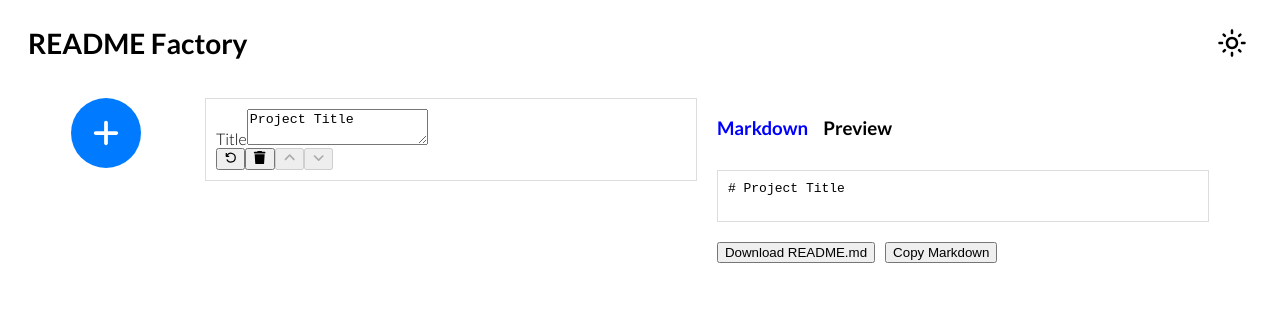
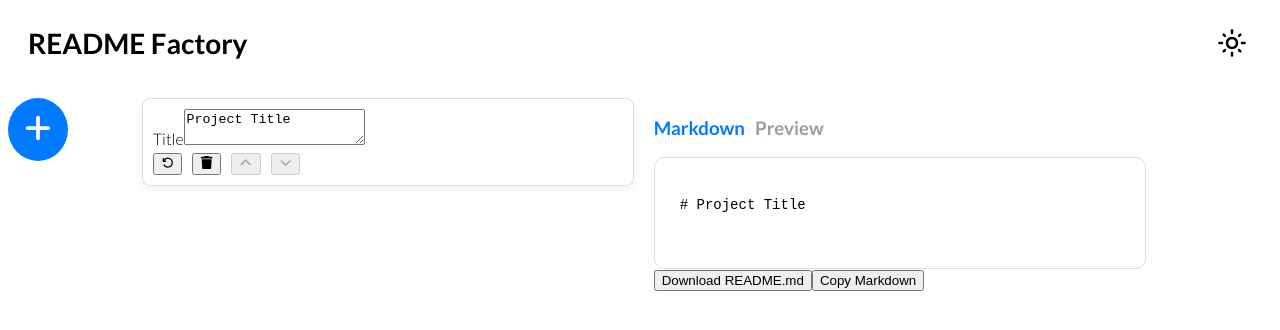
Before and after one commit to nadolf/readme-factory, a React (Vite) app: page /generator in a window 1280 px wide. Shown: the top 330 px of the page. Built offline with nearby package versions, Linux system fonts and the light colour scheme.

Commit message:
Markup section UI changes

```diff
--- a/src/pages/Home.jsx
+++ b/src/pages/Home.jsx
@@ -1,6 +1,5 @@
 import React from "react";
 import "../styles/Home.css"
-import ReadmeGenerator from "./ReadmeGenerator";
 import { Link } from 'react-router-dom';
 
 export default function HomePage() {
--- a/src/pages/ReadmeGenerator.jsx
+++ b/src/pages/ReadmeGenerator.jsx
@@ -149,7 +149,7 @@ export default function ReadmeGenerator() {
                 Preview
               </h3>
             </div>
-
+            <div className="preview-content">
             {activeTab === "markdown" ? (
               <pre className="markdown-area">{generateMarkdown()}</pre>
             ) : (
@@ -157,7 +157,7 @@ export default function ReadmeGenerator() {
                 <ReactMarkdown>{generateMarkdown()}</ReactMarkdown>
               </div>
             )}
-
+            </div>
             <div className="button-container">
               <button onClick={downloadMarkdown}>Download README.md</button>
               <button onClick={copyToClipboard}>Copy Markdown</button>
--- a/src/styles/ReadmeGenerator.css
+++ b/src/styles/ReadmeGenerator.css
@@ -1,4 +1,4 @@
-.generator-container {
+.readme-generator {
   display: flex;
   flex-direction: column;
   align-items: center;
@@ -6,7 +6,7 @@
 
 .content-wrapper {
   display: flex;
-  justify-content: space-between;
+  gap: 20px;
   width: 90%;
   margin-top: 20px;
 }
@@ -18,63 +18,89 @@
 
 .add-button {
   border-radius: 50%;
-  padding: 20px;
-  display: flex;
-  align-items: center;
-  justify-content: center;
+  padding: 15px;
   background-color: #007bff;
   color: white;
   border: none;
   cursor: pointer;
+  transition: 0.3s;
+}
+
+.add-button:hover {
+  background-color: #0056b3;
 }
 
 .dropdown {
   position: absolute;
-  top: 80px;
-  left: 10px;
+  top: 50px;
+  left: 0;
   background: white;
   border: 1px solid #ddd;
   padding: 10px;
   width: 150px;
+  box-shadow: 0px 4px 6px rgba(0, 0, 0, 0.1);
 }
 
 .dropdown-option {
   padding: 10px;
   cursor: pointer;
+  transition: 0.3s;
+}
+
+.dropdown-option:hover {
+  background: #f0f0f0;
 }
 
 .sections-container {
   flex: 1;
-  margin-left: 20px;
+  display: flex;
+  flex-direction: column;
+  gap: 15px;
 }
 
 .section-card {
   border: 1px solid #ddd;
   padding: 10px;
-  margin-bottom: 10px;
+  border-radius: 8px;
+  box-shadow: 0px 4px 6px rgba(0, 0, 0, 0.05);
+}
+
+.section-actions {
+  display: flex;
+  gap: 10px;
+  margin-top: 5px;
 }
 
 .preview-container {
   flex: 1;
-  margin-left: 20px;
+  display: flex;
+  flex-direction: column;
 }
 
 .tabs {
   display: flex;
-  gap: 15px;
+  gap: 10px;
+  color: #9e9c9c;
 }
 
-.active-tab {
-  color: blue;
+.tabs .active-tab {
+  color: #007bff;
 }
 
-.markdown-area, .preview-area {
-  padding: 10px;
+.preview-content {
   border: 1px solid #ddd;
+  padding: 15px;
+  border-radius: 10px;
 }
 
-.button-container {
-  margin-top: 20px;
-  display: flex;
-  gap: 10px;
+.markdown-area {
+  white-space: pre-wrap;
+  font-family: monospace;
+  font-size: 14px;
+  padding: 10px;
 }
+
+.preview-area {
+  font-size: 14px;
+  line-height: 1.5;
+}
```
Also changed, not shown: src/styles/Index.css (line endings or trailing spaces).
